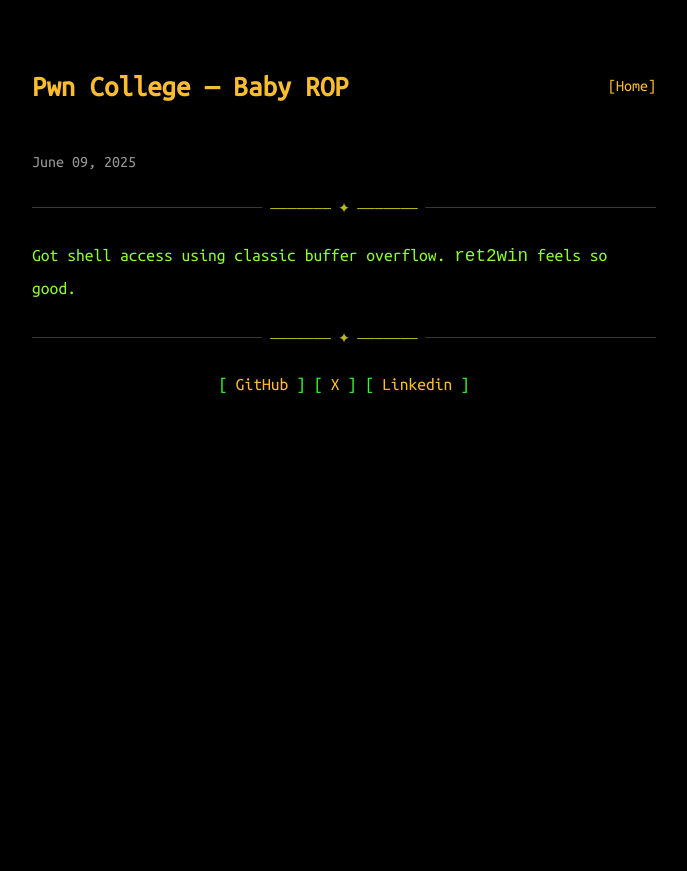
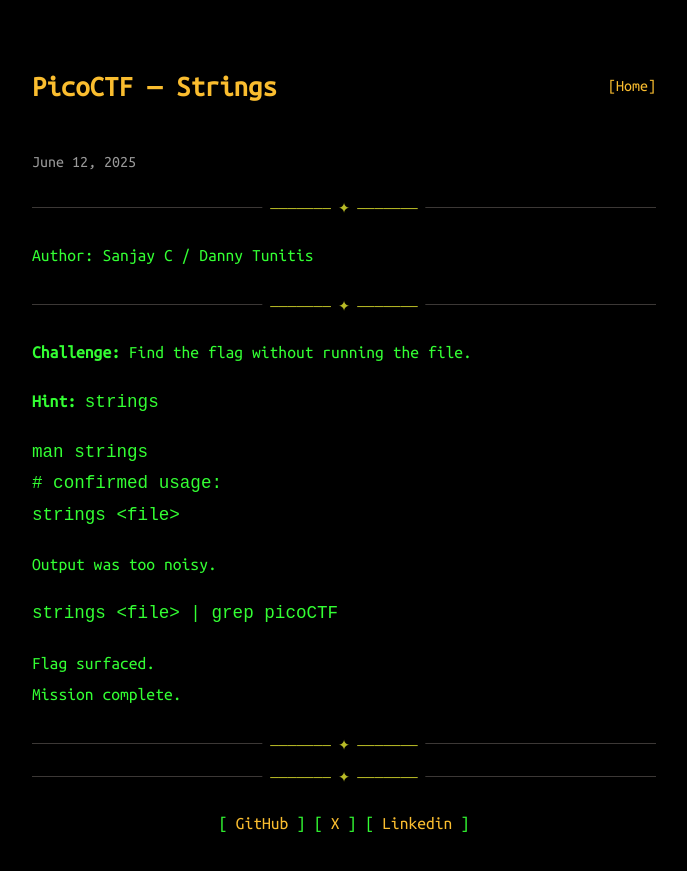
Before and after one commit to prxjwal/prxjwal, a Jekyll site: the page built from _ctf/2025-06-10.md, in a window 1280 px wide. Shown: the top 871 px of the page, without its empty margins (296-983 px from the left). Built offline with Jekyll 4.4.1, drawn with Linux system fonts in a browser that asks for light colours.

Commit message:
Update 2025-06-10.md
pico-strings

```diff
--- a/_ctf/2025-06-10.md
+++ b/_ctf/2025-06-10.md
@@ -1,7 +1,29 @@
 ---
 layout: post
-title: Pwn College — Baby ROP
-date: 2025-06-09
+title: PicoCTF — Strings
+date: 2025-06-12
 ---
 
-Got shell access using classic buffer overflow. `ret2win` feels so good.
+<article class="post-container">
+  <p class="post-meta">Author: Sanjay C / Danny Tunitis</p>
+
+  <div class="terminal-divider"></div>
+
+  <div class="post-body">
+    <p><strong>Challenge:</strong> Find the flag without running the file.</p>
+    <p><strong>Hint:</strong> <code>strings</code></p>
+
+    <pre><code>man strings
+# confirmed usage:
+strings &lt;file&gt;</code></pre>
+
+    <p>Output was too noisy.</p>
+
+    <pre><code>strings &lt;file&gt; | grep picoCTF</code></pre>
+
+    <p>Flag surfaced.<br>
+    Mission complete.</p>
+  </div>
+
+  <div class="terminal-divider"></div>
+</article>
```
